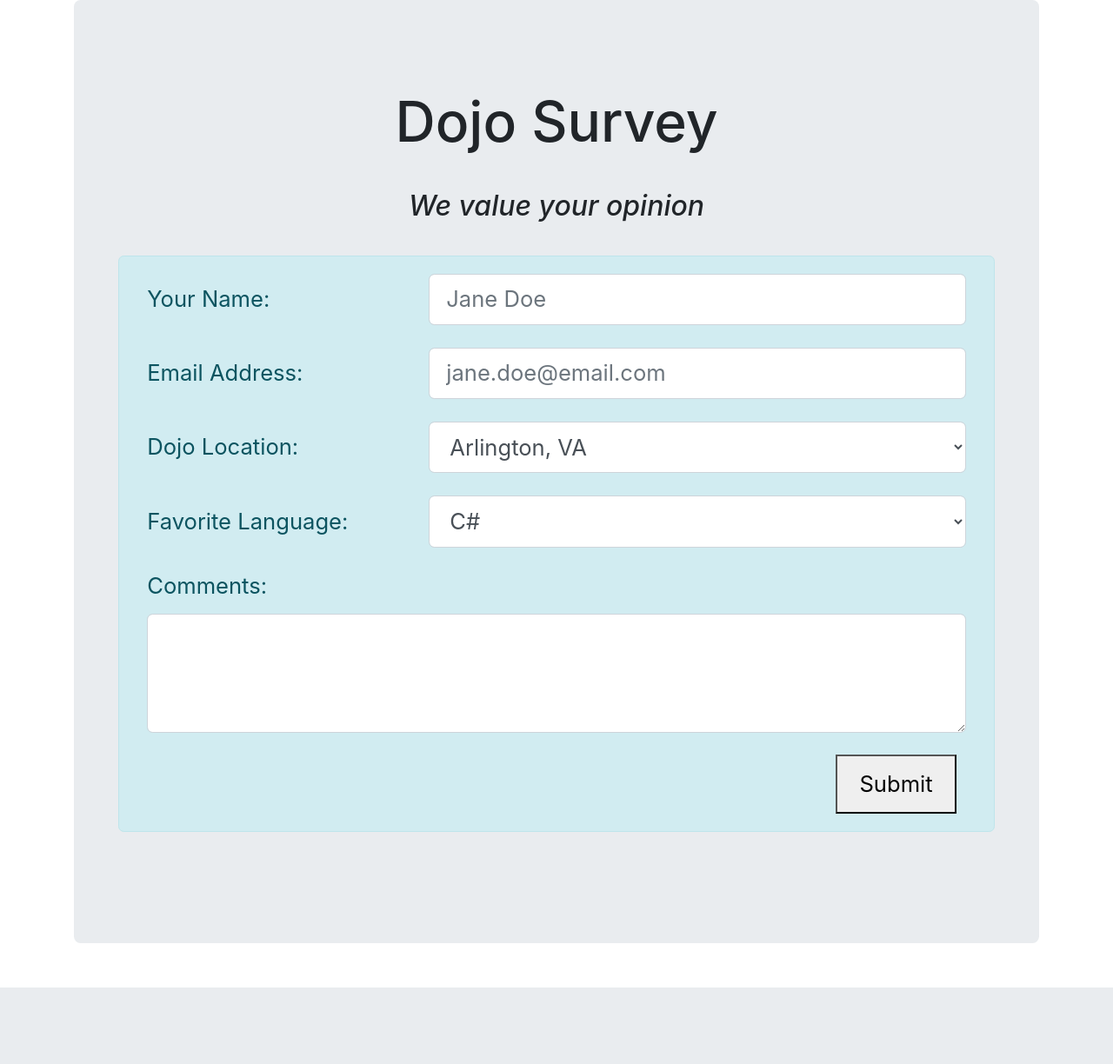
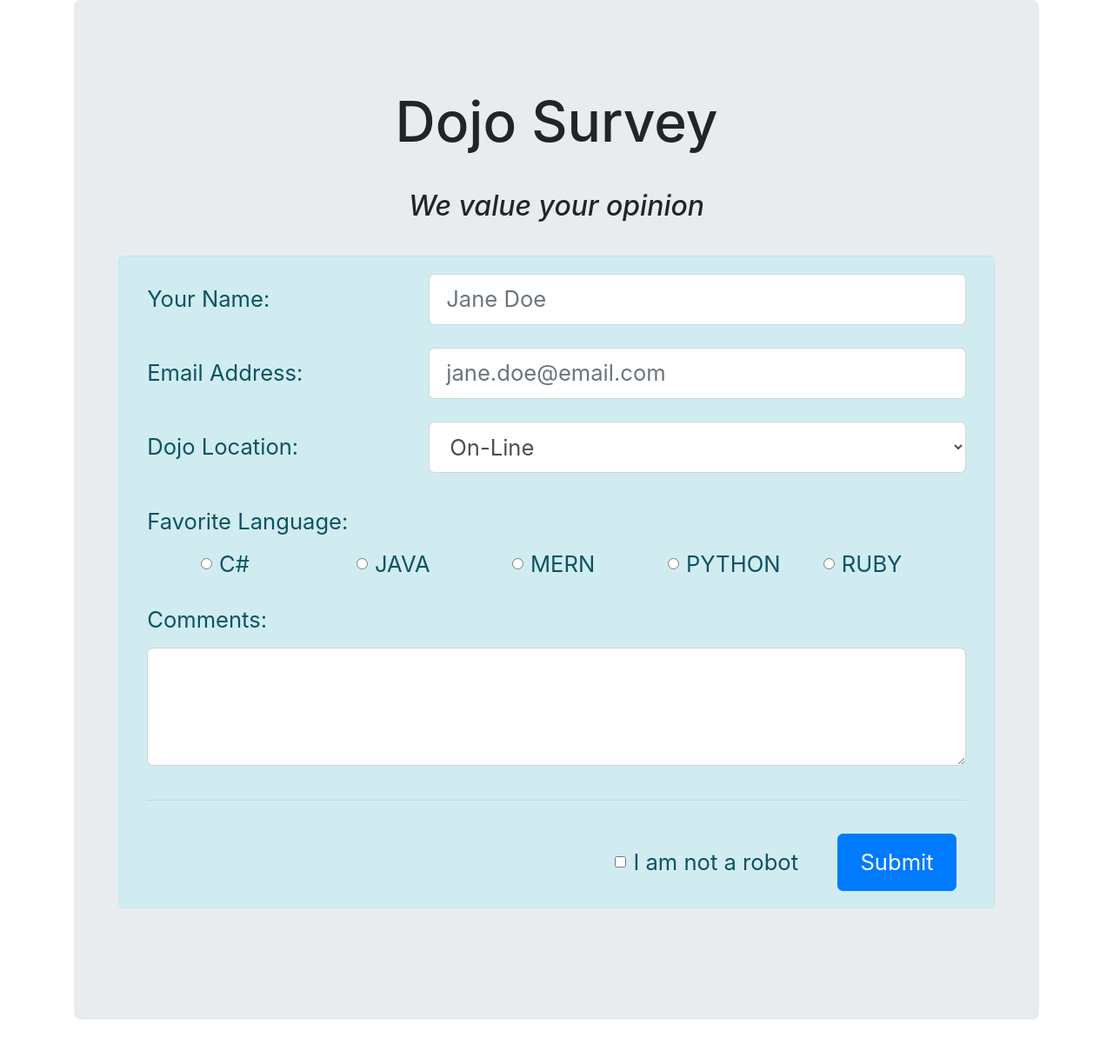
Before and after one commit to therealcalebc/python_django_dojoSurvey, a Django app: page / in a window 1280 px wide. Shown: the whole page at 87% size. Before the commit the page ends 1136 px from the top, so only its background shows below. Run offline with Django 3.2, Linux system fonts and the light colour scheme; some libraries are stand-ins or nearby versions.

Commit message:
added additional types of form inputs

```diff
--- a/dojo_survey/survey/templates/index.html
+++ b/dojo_survey/survey/templates/index.html
@@ -33,6 +33,7 @@
 							<label for="dojoLocationSelect" class="col-4 col-form-label">Dojo Location: </label>
 							<div class="col">
 								<select class="form-control" id="dojoLocationSelect" name="location">
+									<option>On-Line</option>
 									<option>Arlington, VA</option>
 									<option>Bellevue, WA</option>
 									<option>Boise, ID</option>
@@ -47,23 +48,39 @@
 							</div>
 						</div>
 						<div class="form-group row">
-							<label for="favoriteLanguageSelect" class="col-4 col-form-label">Favorite Language: </label>
-							<div class="col">
-								<select class="form-control" id="favoriteLanguageSelect" name="favorite">
-									<option>C#</option>
-									<option>JAVA</option>
-									<option>MERN</option>
-									<option>PYTHON</option>
-									<option>RUBY</option>
-								</select>
+							<p class="col-12 col-form-label">Favorite Language: </p>
+							<div class="form-check form-check-inline col ml-5">
+								<input type="radio" class="form-check-input" name="favorite" id="favCsharp" value="C#">
+								<label class="form-check-label" for="favCsharp">C#</label>
+							</div>
+							<div class="form-check form-check-inline col">
+								<input type="radio" class="form-check-input" name="favorite" id="favJava" value="JAVA">
+								<label class="form-check-label" for="favJava">JAVA</label>
+							</div>
+							<div class="form-check form-check-inline col">
+								<input type="radio" class="form-check-input" name="favorite" id="favMern" value="MERN">
+								<label class="form-check-label" for="favMern">MERN</label>
+							</div>
+							<div class="form-check form-check-inline col">
+								<input type="radio" class="form-check-input" name="favorite" id="favPython" value="PYTHON">
+								<label class="form-check-label" for="favPython">PYTHON</label>
+							</div>
+							<div class="form-check form-check-inline col">
+								<input type="radio" class="form-check-input" name="favorite" id="favRuby" value="RUBY">
+								<label class="form-check-label" for="favRuby">RUBY</label>
 							</div>
 						</div>
 						<div class="form-group">
 							<label for="commentsTextarea">Comments: </label>
 							<textarea class="form-control" id="commentsTextarea" rows="3" name="comments"></textarea>
 						</div>
+						<hr class="my-4">
 						<div class="row justify-content-end">
-							<button type="submit" class="px-3 py-2 mr-3">Submit</button>
+							<div class="form-check form-check-inline">
+								<input type="checkbox" class="form-check-input" id="notRobotCheck" name="robot">
+								<label class="form-check-label mr-3" for="notRobotCheck">I am not a robot</label>
+							</div>
+							<button type="submit" class="px-3 py-2 mr-3 btn btn-primary">Submit</button>
 						</div>
 					</form>
 				</div>
--- a/dojo_survey/survey/views.py
+++ b/dojo_survey/survey/views.py
@@ -9,13 +9,22 @@ def index(request):
 
 def result(request):
 	print(request.POST)
+	if 'favorite' in request.POST:
+		fav = request.POST['favorite']
+	else:
+		fav = "Not Specified"
+	if 'robot' in request.POST:
+		robot = 'You Are Not A Robot'
+	else:
+		robot = 'You Are A Robot'
 	context = {
 		"title": "Dojo Survey",
 		"name_from_form": request.POST['name'],
 		"email_from_form": request.POST['email'],
 		"location_from_form": request.POST['location'],
-		"favLang_from_form": request.POST['favorite'],
+		"favLang_from_form": fav,
 		"comments_from_form": request.POST['comments'],
+		"robot_from_form": robot
 	}
 	return render(request, "success.html", context)
 
```
Also changed, not shown: dojo_survey/survey/templates/success.html (+5 -3 lines).
